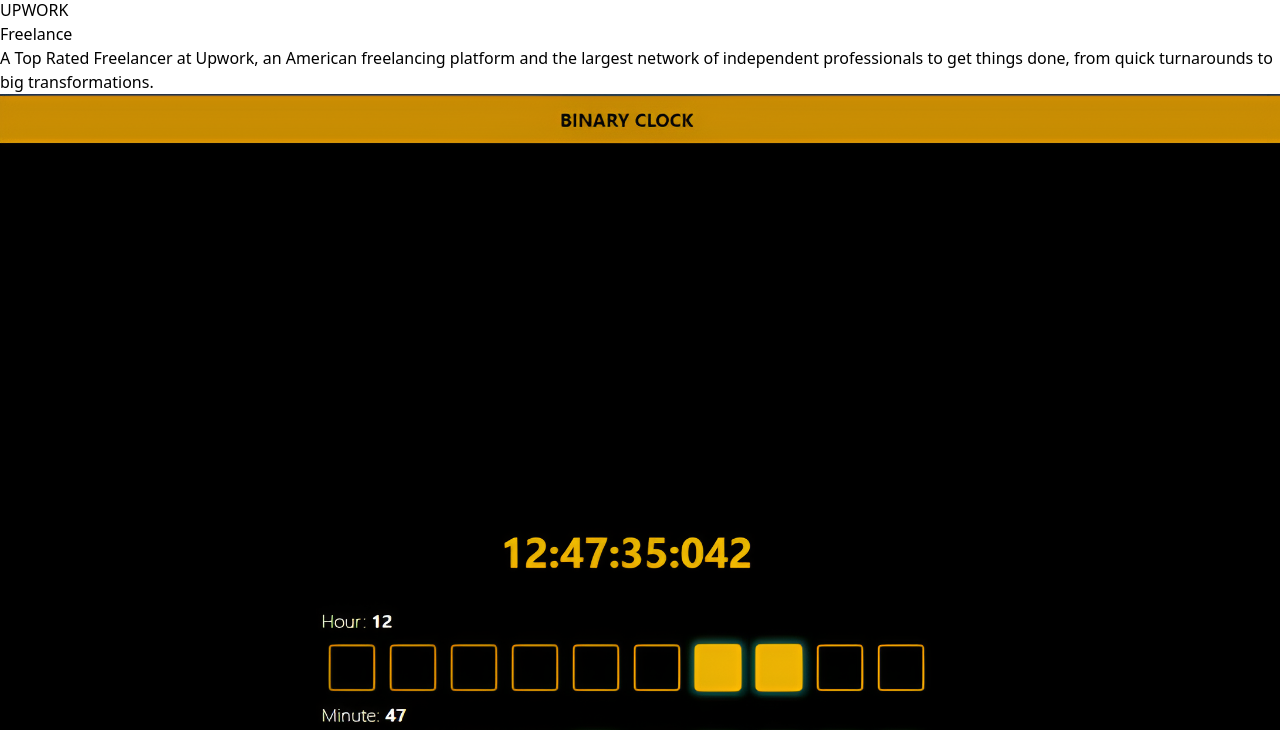
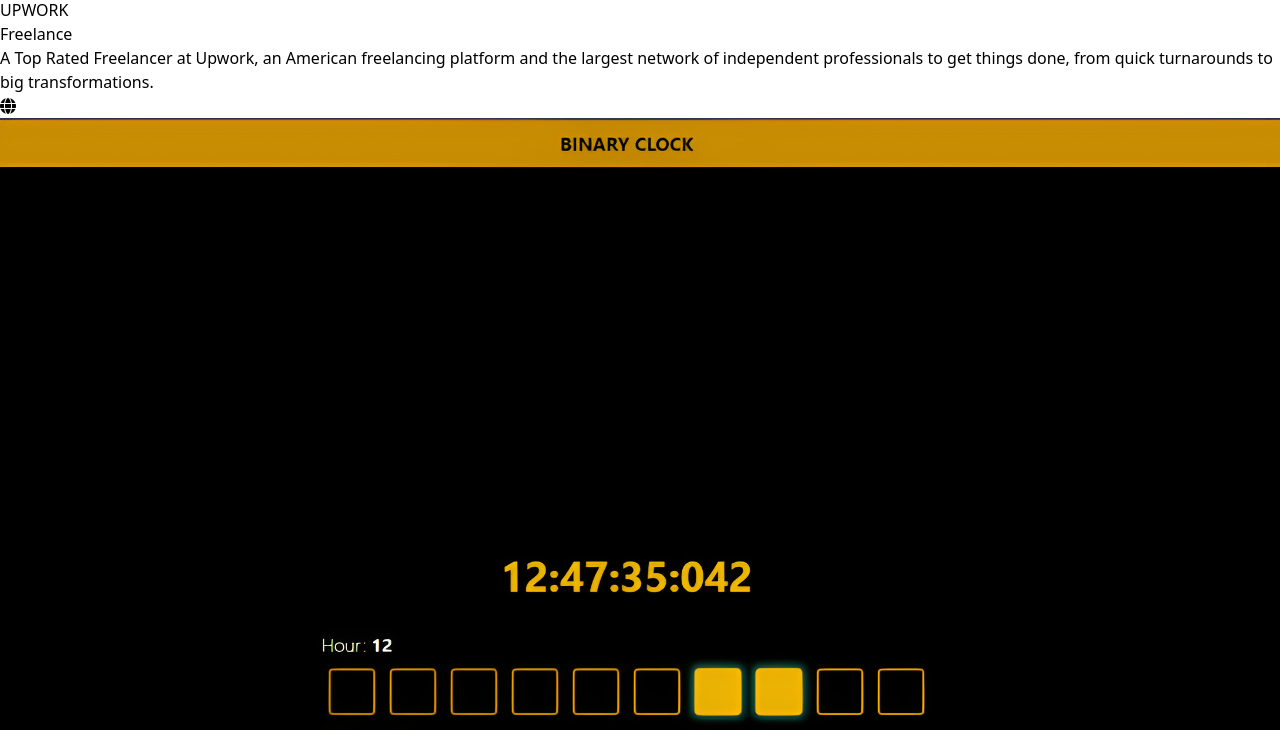
Before and after one commit to singhnitin2004/Nitin-Portfolio, an Angular app: page / in a window 1280 px wide. Shown: the part 3808-4538 px from the top of the page. Built offline with nearby package versions, Linux system fonts and the light colour scheme; what animated-tailwindcss would draw is missing.

Commit message:
changes on icons

```diff
--- a/src/app/contact/contact.component.ts
+++ b/src/app/contact/contact.component.ts
@@ -1,6 +1,5 @@
 import { Component, OnInit } from '@angular/core';
 import { FormBuilder, FormControl, FormGroup, Validators } from '@angular/forms';
-import { environment } from 'src/environments/environment';
 import { AppService } from '../app.service';
 import { Contact } from '../app.interface';
 
@@ -13,15 +12,15 @@ export class ContactComponent implements OnInit {
   Form!: FormGroup;
   alert: boolean = false;
   socialList = [{
-    url: environment.GITHUB,
+    url: 'https://github.com/singhnitin2004',
     icon: 'https://cdn.jsdelivr.net/npm/simple-icons@v4/icons/github.svg',
     style: ''
   }, {
-    url: environment.UPWORK,
+    url: 'https://www.upwork.com/freelancers/~015609714aba33348b?viewMode=1',
     icon: 'https://cdn.jsdelivr.net/npm/simple-icons@v4/icons/upwork.svg',
     style: 'filter: invert(69%) sepia(100%) saturate(322%) hue-rotate(50deg) brightness(91%) contrast(95%);'
   }, {
-    url: environment.EMAIL,
+    url: 'mailto:singhnitin2004@gmail.com',
     icon: 'https://cdn.jsdelivr.net/npm/simple-icons@v4/icons/gmail.svg',
     style: 'filter: invert(32%) sepia(77%) saturate(1154%) hue-rotate(334deg) brightness(94%) contrast(91%);'
   }]
--- a/src/app/experience/experience.component.html
+++ b/src/app/experience/experience.component.html
@@ -16,11 +16,11 @@
                 <h1 class="lg:text-2xl md:text-2xl text-xl font-semibold">{{item.heading}}</h1>
                 <h2 class="text-lg text-gray-400 font-semibold">{{item.name}}</h2>
                 <p class="mt-2 text-gray-400">{{item.description}}</p>
-                <!-- <div class="">
+                <div class="">
                     <a [href]="item.url" *ngIf="item.url" target="_blank">
                         <i class="fa-solid fa-globe text-2xl"></i>
                     </a>
-                </div> -->
+                </div>
             </div>
         </div>
     </div>
--- a/src/app/experience/experience.component.ts
+++ b/src/app/experience/experience.component.ts
@@ -12,14 +12,14 @@ export class ExperienceComponent implements OnInit {
     heading: 'UPWORK',
     name: 'Freelance',
     description: 'A Top Rated Freelancer at Upwork, an American freelancing platform and the largest network of independent professionals to get things done, from quick turnarounds to big transformations.',
-    url: environment.UPWORK,
+    url: 'https://www.upwork.com/freelancers/~015609714aba33348b?viewMode=1',
   },
   {
     image: 'assets/image/binaryclock.png',
     heading: 'Binary Clock',
     name: 'Frontand Developer',
     description: 'A logical binary clock is a timekeeping device that displays the current time using a binary system to represent hours, minutes, and seconds. Unlike traditional analog or digital clocks, which typically use decimal numbering systems, a binary clock expresses time in binary code, where each digit is represented by a combination of on and off states of lights or digits.',
-    url: environment.Binaryclock,
+    url: 'https://binaryclock.vercel.app/'
   },
   ]
   constructor() { }
--- a/src/app/footer/footer.component.ts
+++ b/src/app/footer/footer.component.ts
@@ -1,5 +1,4 @@
 import { Component, OnInit } from '@angular/core';
-import { environment } from 'src/environments/environment';
 
 @Component({
   selector: 'app-footer',
@@ -8,7 +7,7 @@ import { environment } from 'src/environments/environment';
 })
 export class FooterComponent implements OnInit {
   year: number = new Date().getFullYear();
-  GitHub: string = environment.GITHUB;
+  GitHub: string = 'https://github.com/singhnitin2004';
   constructor() { }
 
   ngOnInit(): void {
--- a/src/app/portfolio/portfolio.component.ts
+++ b/src/app/portfolio/portfolio.component.ts
@@ -1,5 +1,4 @@
 import { Component, OnInit } from '@angular/core';
-import { environment } from 'src/environments/environment';
 
 @Component({
   selector: 'app-portfolio',
@@ -8,11 +7,11 @@ import { environment } from 'src/environments/environment';
 })
 export class PortfolioComponent implements OnInit {
   socialList = [{
-    url: environment.GITHUB,
+    url: 'https://github.com/singhnitin2004',
     icon: 'https://cdn.jsdelivr.net/npm/simple-icons@v4/icons/github.svg',
     style: ''
   }, {
-    url: environment.EMAIL,
+    url: 'mailto:singhnitin2004@gmail.com',
     icon: 'https://cdn.jsdelivr.net/npm/simple-icons@v4/icons/gmail.svg',
     style: 'filter: invert(32%) sepia(77%) saturate(1154%) hue-rotate(334deg) brightness(94%) contrast(91%);'
   }]
--- a/src/environments/environment.ts
+++ b/src/environments/environment.ts
@@ -4,10 +4,6 @@
 
 export const environment = {
   production: false,
-  GITHUB: 'https://github.com/singhnitin2004',
-  UPWORK: 'https://www.upwork.com/freelancers/~015609714aba33348b?viewMode=1',
-  EMAIL: 'mailto:singhnitin2004@gmail.com',
-  Binaryclock: 'https://binaryclock.vercel.app/'
 };
 export const API_URL = {
 
```
